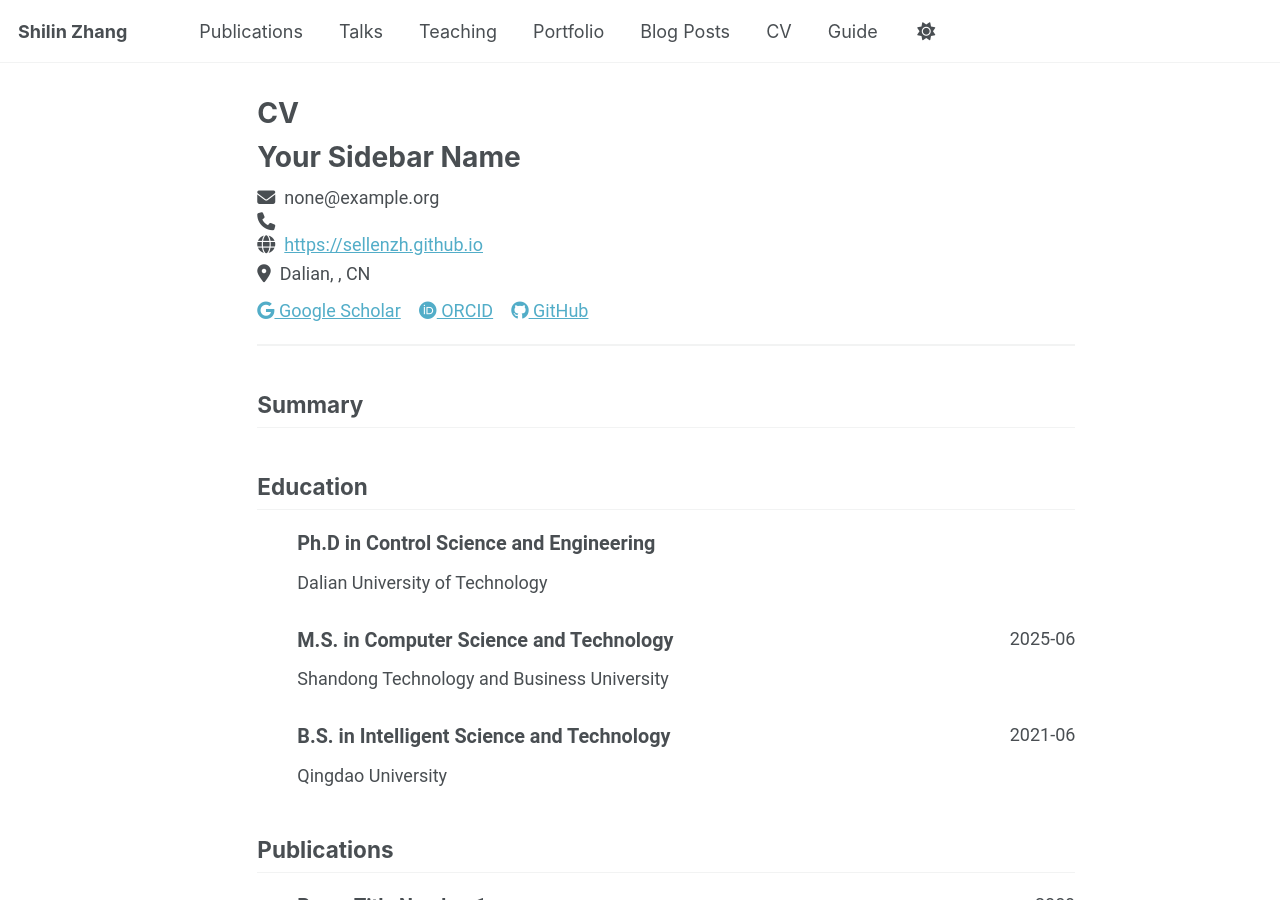
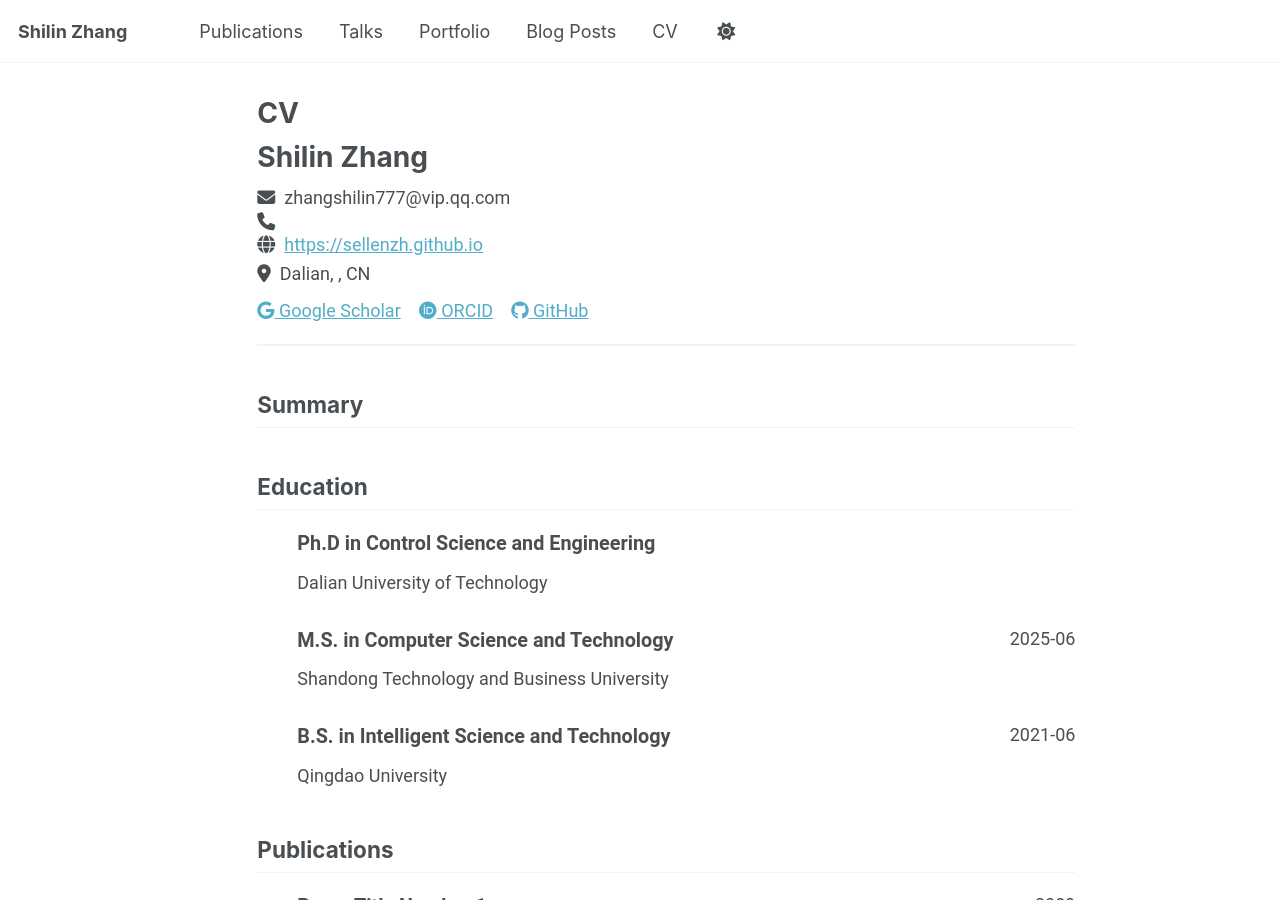
Before and after one commit to sellenzh/sellenzh.github.io, a Jekyll site: the page built from _pages/cv-json.md, in a window 1280 px wide and 900 px high. Built offline with Jekyll 4.4.1, drawn with Linux system fonts in a browser that asks for light colours; a script that is not in the unit is left out.

Commit message:
update: basic info

```diff
--- a/_data/cv.json
+++ b/_data/cv.json
@@ -1,7 +1,7 @@
 {
   "basics": {
-    "name": "Your Sidebar Name",
-    "email": "none@example.org",
+    "name": "Shilin Zhang",
+    "email": "zhangshilin777@vip.qq.com",
     "phone": "",
     "website": "https://sellenzh.github.io",
     "summary": "",
```
Also changed, not shown: _data/navigation.yml (+4 -4 lines), _pages/about.md (+0 -2 lines).
